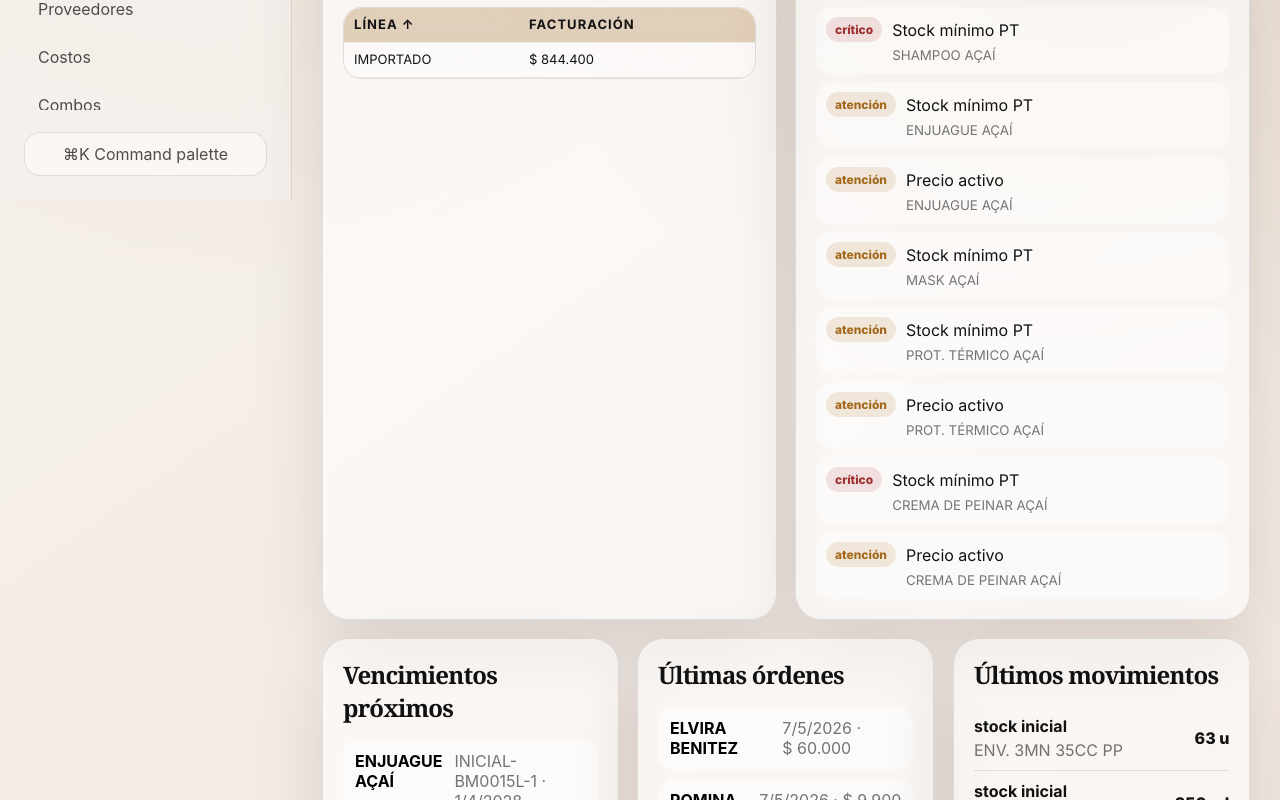
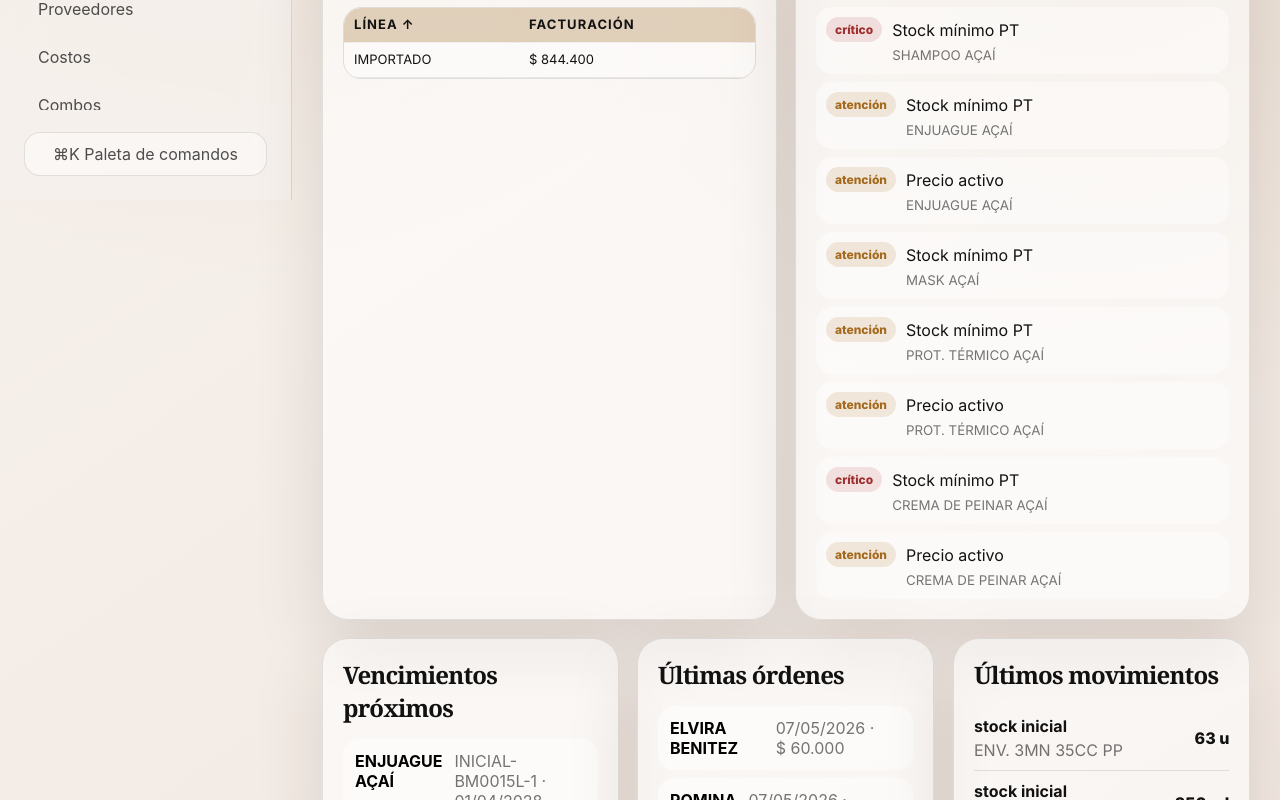
Before and after one commit to GatDeguin/JM_ADM2, a React (Vite) app: page / in a window 1280 px wide. Shown: the part 600-1400 px from the top of the page. Built offline with nearby package versions, Linux system fonts and the light colour scheme.

Commit message:
Estandariza helpers de fecha y validaciones en formularios

```diff
--- a/src/App.tsx
+++ b/src/App.tsx
@@ -5,6 +5,7 @@ import { applyImport, buildExcelXml, exportFullExcel, exportModuleCsv, ImportDes
 import { exportBackup, freshSeedState, loadState, restoreBackup, saveState } from './storage';
 import { addOrUpdateEntity, audit, clientMetrics, closeSale, comboStockSummary, commitOperation, createMovement, dashboardMetrics, materialStock, previewInventoryCount, previewProduction, previewPurchase, previewSale, productStock, profitabilityByLine, registerProduction, registerPurchase, runIntegrityChecks, safeRepairState, suggestedExpiryForProduct, supplierPriceHistory, traceMaterialLot, traceProductLot, applyInventoryCount } from './engine';
 import { addMonths, dateLabel, fileDownload, includesText, money, nowISO, parseMl, qty, slug, todayISO, toNumber, uid } from './utils';
+import { fromISODate } from './date';
 import { runInternalTests } from './tests';
 
 const pages = ['Dashboard', 'Ventas', 'Producción', 'Compras', 'Inventario físico', 'Productos', 'Materiales', 'Fórmulas', 'Lotes', 'Clientes', 'Proveedores', 'Costos', 'Combos', 'Movimientos', 'Auditoría', 'Integridad', 'Importar/Exportar', 'Ajustes'];
@@ -49,6 +50,13 @@ function ErrorList({ errors, warnings }: { errors: string[]; warnings?: string[]
     </div>
   );
 }
+
+function validateRequiredDate(value: string, label: string): string[] {
+  if (!value) return [`${label}: la fecha es obligatoria.`];
+  if (!fromISODate(value)) return [`${label}: la fecha no es válida.`];
+  return [];
+}
+
 
 export default function App() {
   const [state, setState] = useState<AppState | null>(null);
@@ -113,7 +121,7 @@ export default function App() {
         <nav>
           {pages.map((item) => <button key={item} className={page === item ? 'active' : ''} onClick={() => setPage(item)}>{item}</button>)}
         </nav>
-        <button className="command-button" onClick={() => setPaletteOpen(true)}>⌘K Command palette</button>
+        <button className="command-button" onClick={() => setPaletteOpen(true)}>⌘K Paleta de comandos</button>
       </aside>
       <main className="workspace">
         <TopBar state={state} onExport={exportSuite} onBackup={() => fileDownload(`JM-Stock-Backup-${todayISO()}.json`, exportBackup(state), 'application/json;charset=utf-8')} />
@@ -251,6 +259,7 @@ function SalesPage({ state, applyState, setPendingConfirm, openDrawer }: PagePro
   const [lineDiscountAmount, setLineDiscountAmount] = useState(0);
   const [duplicate, setDuplicate] = useState<SaleDraftLine | null>(null);
   const preview = useMemo(() => previewSale(state, draft), [state, draft]);
+  const dateErrors = validateRequiredDate(draft.date, 'Fecha de venta');
   const activeClients = state.clients.filter((c) => c.status === 'active').sort((a, b) => a.name.localeCompare(b.name, 'es'));
   const products = state.products.filter((p) => p.active).sort((a, b) => a.name.localeCompare(b.name, 'es'));
   const combos = state.combos.filter((c) => c.active).sort((a, b) => a.name.localeCompare(b.name, 'es'));
@@ -289,7 +298,7 @@ function SalesPage({ state, applyState, setPendingConfirm, openDrawer }: PagePro
 
   const confirmSale = () => {
     const currentPreview = previewSale(state, draft);
-    if (!currentPreview.ok) return;
+    if (dateErrors.length || !currentPreview.ok) return;
     setPendingConfirm({
       title: 'Confirmar cierre de venta',
       label: 'Cerrar venta',
@@ -316,7 +325,7 @@ function SalesPage({ state, applyState, setPendingConfirm, openDrawer }: PagePro
               </select>
             </Field>
             <Field label="Fecha">
-              <input type="date" value={draft.date} onChange={(e) => setDraft({ ...draft, date: e.target.value })} />
+              <input type="date" required value={draft.date} onChange={(e) => setDraft({ ...draft, date: e.target.value })} />
             </Field>
           </div>
           <div className="line-builder">
@@ -378,7 +387,7 @@ function SalesPage({ state, applyState, setPendingConfirm, openDrawer }: PagePro
             <span>Margen <b>{money(Number(preview.summary?.grossMargin) || 0)}</b></span>
             <span>Saldo/deuda <b>{money(Number(preview.summary?.balance) || 0)}</b></span>
           </div>
-          <button className="primary wide-button" disabled={!preview.ok} onClick={confirmSale}>Cerrar venta</button>
+          <button className="primary wide-button" disabled={dateErrors.length > 0 || !preview.ok} onClick={confirmSale}>Cerrar venta</button>
           {draft.clientId && <button className="ghost wide-button" onClick={() => openDrawer('client', draft.clientId)}>Ver ficha cliente</button>}
         </div>
       </div>
@@ -419,6 +428,11 @@ function ProductionPage({ state, applyState, setPendingConfirm, openDrawer }: Pa
   const product = state.products.find((p) => p.id === draft.productId);
   const formulas = state.formulas.filter((f) => f.active && (!product?.id || !f.productId || f.productId === product.id || f.id === product.formulaId));
   const preview = useMemo(() => previewProduction(state, draft), [state, draft]);
+  const dateErrors = [
+    ...validateRequiredDate(draft.producedAt, 'Fecha de producción'),
+    ...validateRequiredDate(draft.expiry, 'Vencimiento'),
+    ...(fromISODate(draft.producedAt) && fromISODate(draft.expiry) && draft.expiry <= draft.producedAt ? ['Vencimiento: debe ser posterior a la fecha de producción.'] : [])
+  ];
 
   useEffect(() => {
     const prod = state.products.find((p) => p.id === draft.productId);
@@ -426,7 +440,7 @@ function ProductionPage({ state, applyState, setPendingConfirm, openDrawer }: Pa
   }, [draft.productId]);
 
   const confirm = () => {
-    if (!preview.ok) return;
+    if (dateErrors.length || !preview.ok) return;
     setPendingConfirm({
       title: 'Confirmar producción',
       label: 'Registrar producción',
@@ -459,14 +473,14 @@ function ProductionPage({ state, applyState, setPendingConfirm, openDrawer }: Pa
               </select>
             </Field>
             <Field label="Unidades a producir"><input type="number" min="0" step="1" value={draft.units} onChange={(e) => setDraft({ ...draft, units: toNumber(e.target.value) })} /></Field>
-            <Field label="Número de lote"><input value={draft.lotNumber} onChange={(e) => setDraft({ ...draft, lotNumber: e.target.value })} placeholder="Ej. JM-CH-2405" /></Field>
-            <Field label="Fecha producción"><input type="date" value={draft.producedAt} onChange={(e) => setDraft({ ...draft, producedAt: e.target.value, expiry: product ? suggestedExpiryForProduct(state, product.id, e.target.value) : draft.expiry })} /></Field>
-            <Field label="Vencimiento"><input type="date" value={draft.expiry} onChange={(e) => setDraft({ ...draft, expiry: e.target.value })} /></Field>
+            <Field label="Número de lote"><input value={draft.lotNumber} onChange={(e) => setDraft({ ...draft, lotNumber: e.target.value })} placeholder="Ej.: JM-CH-2405" /></Field>
+            <Field label="Fecha producción"><input type="date" required value={draft.producedAt} onChange={(e) => setDraft({ ...draft, producedAt: e.target.value, expiry: product ? suggestedExpiryForProduct(state, product.id, e.target.value) : draft.expiry })} /></Field>
+            <Field label="Vencimiento"><input type="date" required value={draft.expiry} onChange={(e) => setDraft({ ...draft, expiry: e.target.value })} /></Field>
             <Field label="Ubicación"><input value={draft.location} onChange={(e) => setDraft({ ...draft, location: e.target.value })} /></Field>
           </div>
           <Field label="Notas"><textarea rows={3} value={draft.notes} onChange={(e) => setDraft({ ...draft, notes: e.target.value })} /></Field>
           <ErrorList errors={preview.errors} warnings={preview.warnings} />
-          <button className="primary wide-button" disabled={!preview.ok} onClick={confirm}>Registrar producción</button>
+          <button className="primary wide-button" disabled={dateErrors.length > 0 || !preview.ok} onClick={confirm}>Registrar producción</button>
           {draft.productId && <button className="ghost wide-button" onClick={() => openDrawer('product', draft.productId)}>Ver ficha producto</button>}
         </div>
         <div className="card sticky-card">
@@ -517,6 +531,11 @@ function ProductionConfirmation({ preview, draft }: { preview: ReturnType<typeof
 function PurchasePage({ state, applyState, setPendingConfirm, openDrawer }: PageProps) {
   const [draft, setDraft] = useState<PurchaseDraft>({ date: todayISO(), supplierId: state.suppliers.find((s) => s.active)?.id ?? '', materialId: state.materials.find((m) => m.active)?.id ?? '', quantity: 0, unitCost: 0, lotNumber: '', expiry: '', notes: '', location: 'Depósito MP' });
   const preview = useMemo(() => previewPurchase(state, draft), [state, draft]);
+  const dateErrors = [
+    ...validateRequiredDate(draft.date, 'Fecha de compra'),
+    ...(draft.expiry ? (fromISODate(draft.expiry) ? [] : ['Vencimiento: la fecha no es válida.']) : []),
+    ...(draft.expiry && fromISODate(draft.date) && fromISODate(draft.expiry) && draft.expiry <= draft.date ? ['Vencimiento: debe ser posterior a la fecha de compra.'] : [])
+  ];
   const material = state.materials.find((m) => m.id === draft.materialId);
   useEffect(() => {
     const mat = state.materials.find((m) => m.id === draft.materialId);
@@ -524,7 +543,7 @@ function PurchasePage({ state, applyState, setPendingConfirm, openDrawer }: Page
   }, [draft.materialId]);
 
   const confirm = () => {
-    if (!preview.ok) return;
+    if (dateErrors.length || !preview.ok) return;
     setPendingConfirm({
       title: 'Confirmar compra',
       label: 'Registrar compra',
@@ -556,7 +575,7 @@ function PurchasePage({ state, applyState, setPendingConfirm, openDrawer }: Page
                 {state.materials.filter((m) => m.active).map((m) => <option key={m.id} value={m.id}>{m.name} · {m.category}</option>)}
               </select>
             </Field>
-            <Field label="Fecha"><input type="date" value={draft.date} onChange={(e) => setDraft({ ...draft, date: e.target.value })} /></Field>
+            <Field label="Fecha"><input type="date" required value={draft.date} onChange={(e) => setDraft({ ...draft, date: e.target.value })} /></Field>
             <Field label={`Cantidad ${material?.unit ? `(${material.unit})` : ''}`}><input type="number" min="0" step="0.01" value={draft.quantity} onChange={(e) => setDraft({ ...draft, quantity: toNumber(e.target.value) })} /></Field>
             <Field label="Costo unitario"><input type="number" min="0" step="0.0001" value={draft.unitCost} onChange={(e) => setDraft({ ...draft, unitCost: toNumber(e.target.value) })} /></Field>
             <Field label="Lote proveedor"><input value={draft.lotNumber} onChange={(e) => setDraft({ ...draft, lotNumber: e.target.value })} /></Field>
@@ -564,8 +583,8 @@ function PurchasePage({ state, applyState, setPendingConfirm, openDrawer }: Page
             <Field label="Ubicación"><input value={draft.location ?? ''} onChange={(e) => setDraft({ ...draft, location: e.target.value })} /></Field>
           </div>
           <Field label="Notas"><textarea rows={3} value={draft.notes} onChange={(e) => setDraft({ ...draft, notes: e.target.value })} /></Field>
-          <ErrorList errors={preview.errors} warnings={preview.warnings} />
-          <button className="primary wide-button" disabled={!preview.ok} onClick={confirm}>Registrar compra</button>
+          <ErrorList errors={[...dateErrors, ...preview.errors]} warnings={preview.warnings} />
+          <button className="primary wide-button" disabled={dateErrors.length > 0 || !preview.ok} onClick={confirm}>Registrar compra</button>
         </div>
         <div className="card sticky-card">
           <h3>Resumen compra</h3>
@@ -606,6 +625,7 @@ function InventoryPage({ state, applyState, setPendingConfirm }: PageProps) {
   const [draft, setDraft] = useState<InventoryDraft>({ date: todayISO(), itemType: 'product', itemId: firstProduct?.id ?? '', countedQty: 0, reason: 'conteo físico', notes: '' });
   const item = draft.itemType === 'product' ? state.products.find((p) => p.id === draft.itemId) : state.materials.find((m) => m.id === draft.itemId);
   const preview = useMemo(() => previewInventoryCount(state, draft), [state, draft]);
+  const dateErrors = validateRequiredDate(draft.date, 'Fecha de ajuste');
   useEffect(() => {
     const list = draft.itemType === 'product' ? state.products : state.materials;
     const selected = list[0];
@@ -613,7 +633,7 @@ function InventoryPage({ state, applyState, setPendingConfirm }: PageProps) {
   }, [draft.itemType]);
 
   const confirm = () => {
-    if (!preview.ok) return;
+    if (dateErrors.length || !preview.ok) return;
     setPendingConfirm({
       title: 'Confirmar ajuste de inventario',
       label: 'Aplicar conteo',
@@ -632,13 +652,13 @@ function InventoryPage({ state, applyState, setPendingConfirm }: PageProps) {
           <div className="form-grid two-cols">
             <Field label="Tipo"><select value={draft.itemType} onChange={(e) => setDraft({ ...draft, itemType: e.target.value as InventoryDraft['itemType'] })}><option value="product">Producto terminado</option><option value="material">Material / insumo</option></select></Field>
             <Field label="Ítem"><select value={draft.itemId} onChange={(e) => setDraft({ ...draft, itemId: e.target.value })}>{(draft.itemType === 'product' ? state.products : state.materials).map((row) => <option key={row.id} value={row.id}>{row.name}</option>)}</select></Field>
-            <Field label="Fecha"><input type="date" value={draft.date} onChange={(e) => setDraft({ ...draft, date: e.target.value })} /></Field>
+            <Field label="Fecha"><input type="date" required value={draft.date} onChange={(e) => setDraft({ ...draft, date: e.target.value })} /></Field>
             <Field label="Stock contado"><input type="number" min="0" step="0.01" value={draft.countedQty} onChange={(e) => setDraft({ ...draft, countedQty: toNumber(e.target.value) })} /></Field>
             <Field label="Motivo"><select value={draft.reason} onChange={(e) => setDraft({ ...draft, reason: e.target.value })}>{countReasons.map((r) => <option key={r}>{r}</option>)}</select></Field>
           </div>
           <Field label="Nota / evidencia textual"><textarea rows={3} value={draft.notes} onChange={(e) => setDraft({ ...draft, notes: e.target.value })} /></Field>
-          <ErrorList errors={preview.errors} warnings={preview.warnings} />
-          <button className="primary wide-button" disabled={!preview.ok} onClick={confirm}>Aplicar conteo / ajuste</button>
+          <ErrorList errors={[...dateErrors, ...preview.errors]} warnings={preview.warnings} />
+          <button className="primary wide-button" disabled={dateErrors.length > 0 || !preview.ok} onClick={confirm}>Aplicar conteo / ajuste</button>
         </div>
         <div className="card sticky-card">
           <h3>Stock actual</h3>
--- /dev/null
+++ b/src/date.ts
@@ -0,0 +1,24 @@
+export function toISODateLocal(date: Date): string {
+  const year = date.getFullYear();
+  const month = String(date.getMonth() + 1).padStart(2, '0');
+  const day = String(date.getDate()).padStart(2, '0');
+  return `${year}-${month}-${day}`;
+}
+
+export function fromISODate(iso: string): Date | null {
+  if (!/^\d{4}-\d{2}-\d{2}$/.test(iso)) return null;
+  const [y, m, d] = iso.split('-').map(Number);
+  const parsed = new Date(y, m - 1, d);
+  if (parsed.getFullYear() !== y || parsed.getMonth() !== m - 1 || parsed.getDate() !== d) return null;
+  return parsed;
+}
+
+export function formatDateAR(iso?: string | null): string {
+  if (!iso) return '—';
+  const dateOnly = iso.slice(0, 10);
+  const parsed = fromISODate(dateOnly);
+  if (!parsed) return 'Fecha inválida';
+  const day = String(parsed.getDate()).padStart(2, '0');
+  const month = String(parsed.getMonth() + 1).padStart(2, '0');
+  return `${day}/${month}/${parsed.getFullYear()}`;
+}
--- a/src/utils.ts
+++ b/src/utils.ts
@@ -1,6 +1,7 @@
+import { formatDateAR, fromISODate, toISODateLocal } from './date';
 export const uid = (prefix = 'id') => `${prefix}-${Date.now().toString(36)}-${Math.random().toString(36).slice(2, 9)}`;
 
-export const todayISO = () => new Date().toISOString().slice(0, 10);
+export const todayISO = () => toISODateLocal(new Date());
 export const nowISO = () => new Date().toISOString();
 
 export function clone<T>(value: T): T {
@@ -22,16 +23,14 @@ export function qty(value: number, unit = ''): string {
 }
 
 export function dateLabel(value?: string | null): string {
-  if (!value) return '—';
-  const d = new Date(value);
-  if (Number.isNaN(d.getTime())) return value;
-  return new Intl.DateTimeFormat('es-AR').format(d);
+  return formatDateAR(value);
 }
 
 export function addMonths(date: string, months: number): string {
-  const d = new Date(`${date}T00:00:00`);
-  d.setMonth(d.getMonth() + months);
-  return d.toISOString().slice(0, 10);
+  const parsed = fromISODate(date);
+  if (!parsed) return date;
+  parsed.setMonth(parsed.getMonth() + months);
+  return toISODateLocal(parsed);
 }
 
 export function daysBetween(a: string, b: string): number {
```
